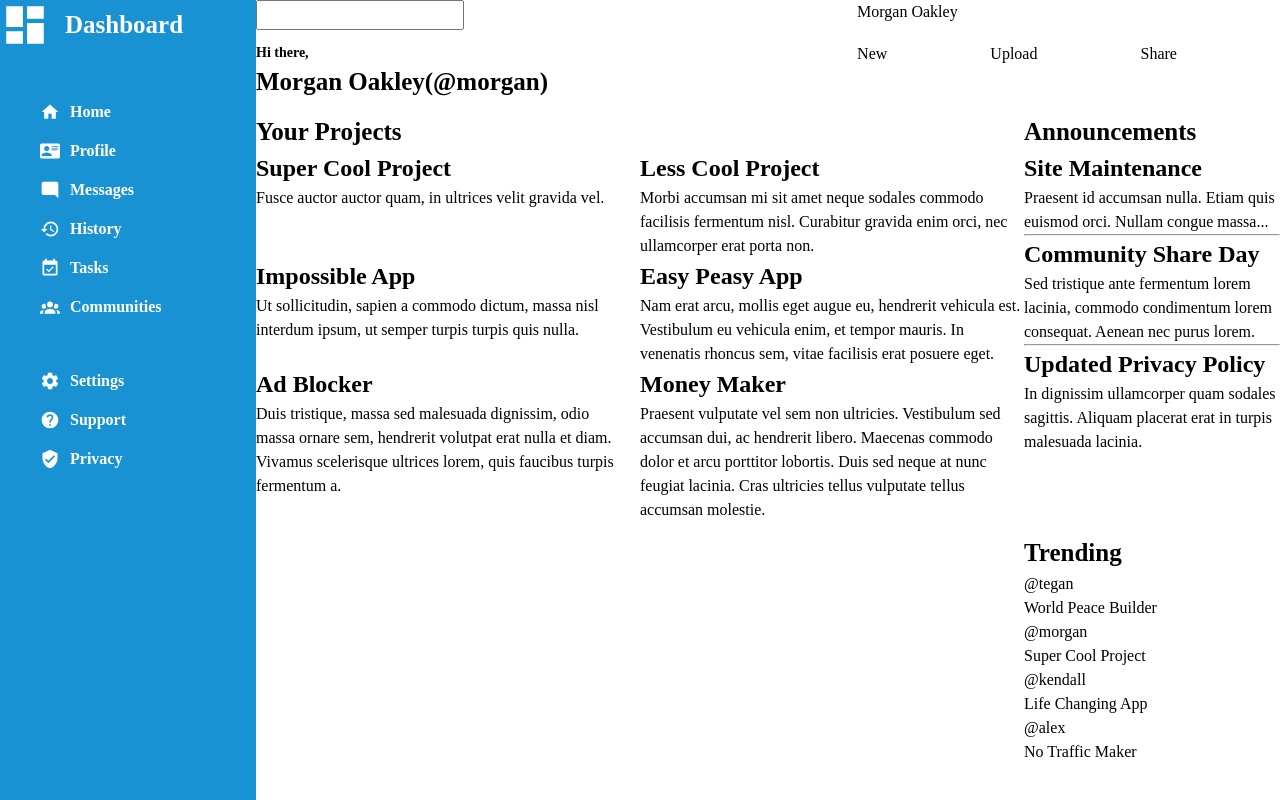
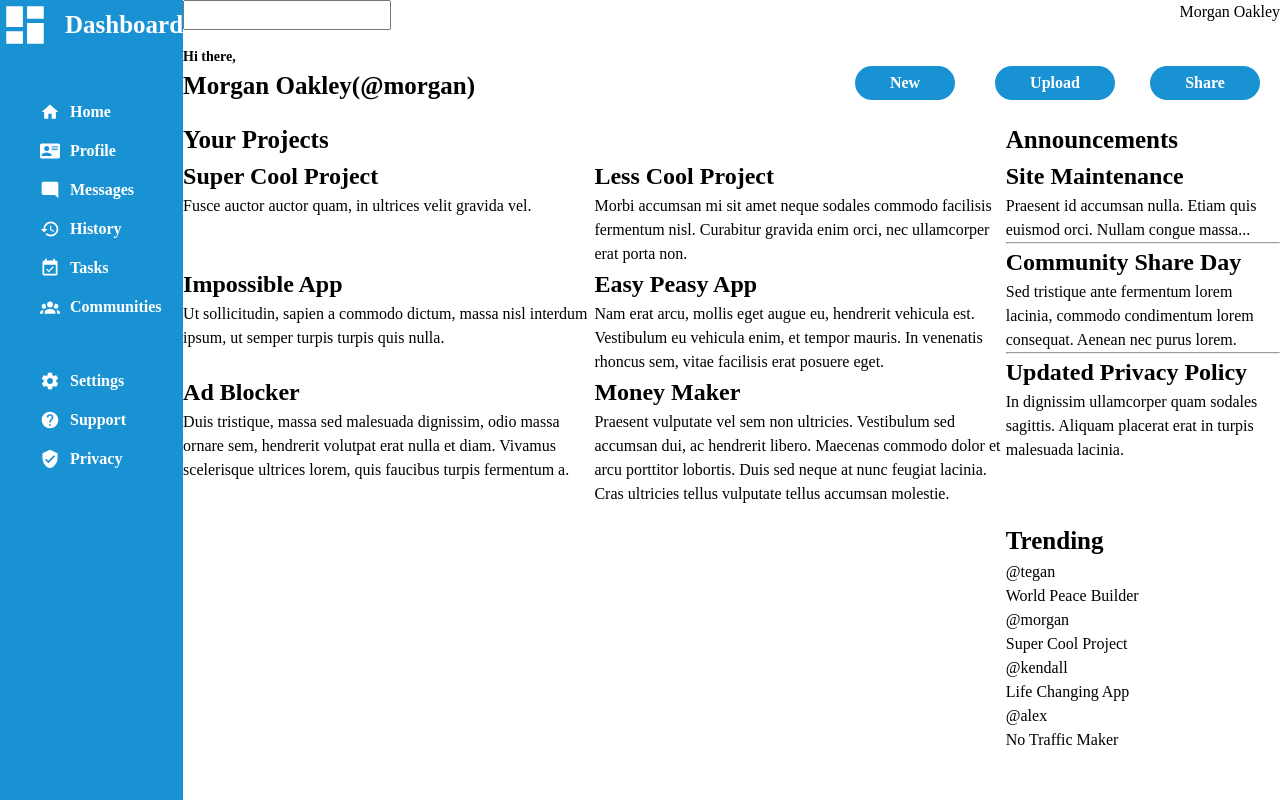
Before and after one commit to alexc2029/odin-admindash, a plain HTML site: page index.html in a window 1280 px wide. Drawn offline with Linux system fonts and the light colour scheme.

Commit message:
Style buttons

```diff
--- a/index.html
+++ b/index.html
@@ -38,11 +38,9 @@
 				<h1>Morgan Oakley(@morgan)</h1>
 			</div>
 			<div class="buttons">
-				<ul>
-					<li>New</li>
-					<li>Upload</li>
-					<li>Share</li>
-				</ul>
+				<button>New</button>
+				<button>Upload</button>
+				<button>Share</button>
 			</div>
 		</div>
 		<div class="main-content">
--- a/styles.css
+++ b/styles.css
@@ -50,7 +50,7 @@ ul {
 body {
 	height: 100vh;
 	display: grid;
-	grid-template-columns: 1fr 4fr;
+	grid-template-columns: 1fr 6fr;
 }
 
 .header {
@@ -111,13 +111,16 @@ h1 {
 	font-size: 25px;
 }
 
-.buttons > ul {
-	display: contents;
-}
-
 .header > div.buttons {
 	display: grid;
 	grid-auto-flow: column;
+	grid-auto-columns: 150px;
+	place-items: center;
+}
+
+div.buttons,
+.user-info {
+	margin-left: auto;
 }
 
 .main-content {
@@ -149,3 +152,12 @@ h1 {
 		margin-right: 15px;
 	}
 }
+
+.buttons > button {
+	padding: 5px 35px;
+	border-radius: 20px;
+	border: none;
+	background-color: #1992d4;
+	color: white;
+	font-weight: bold;
+}
```
